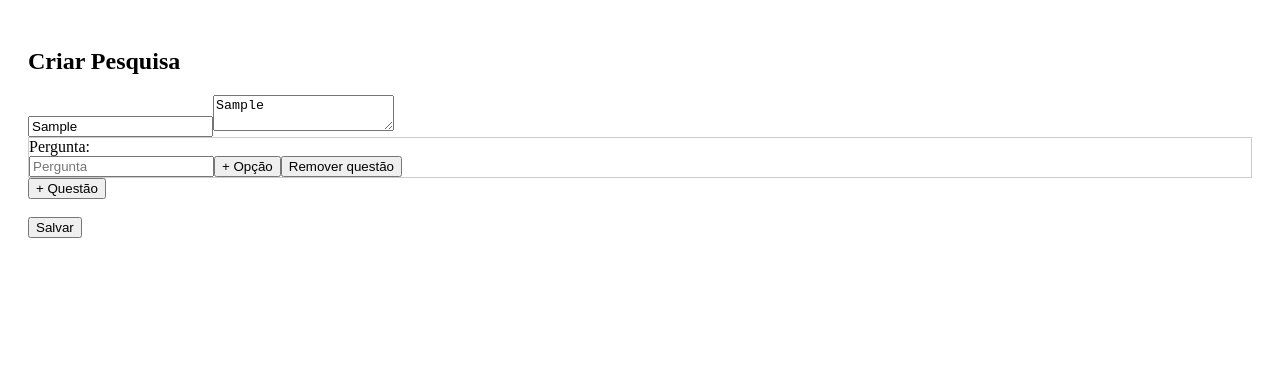
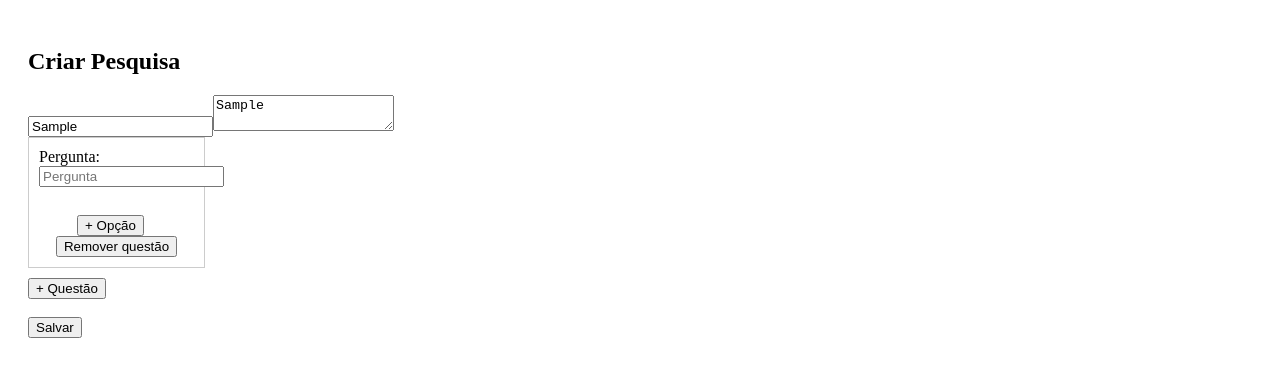
Before and after one commit to gauss-infinito/survey-app, a Next.js app in the folder frontend/: page /surveys/create in a window 1280 px wide. Both pictures are taken after typing "Sample", "Sample" into the empty fields and a click on the button "+ Questão". Shown: the top 376 px of the page. Built offline with nearby package versions, Linux system fonts and the light colour scheme.

Commit message:
Update QuestionForm.jsx

```diff
--- a/frontend/components/QuestionForm.jsx
+++ b/frontend/components/QuestionForm.jsx
@@ -22,10 +22,11 @@ export default function QuestionForm({ question, onChange, onRemove }) {
   };
 
   return (
-    <div style={{ border: "1px solid #ccc" }}>
+    <div style={{ width: "177px" }}>
+      <div style={{ border: "1px solid #ccc", padding: 10, marginBottom: 10 }}>
 
         <label htmlFor="question">Pergunta:</label><br />
-      <input type="text" id="question" name="question" placeholder="Pergunta" value={question.text} onChange={(e) => onChange({ ...question, text: e.target.value })} /><bt />
+        <input type="text" id="question" name="question" placeholder="Pergunta" value={question.text} onChange={(e) => onChange({ ...question, text: e.target.value })} /><br />
 
         {question.options.map((opt, i) => (
           <OptionForm
@@ -36,8 +37,11 @@ export default function QuestionForm({ question, onChange, onRemove }) {
           />
         ))}
 
-      <button onClick={addOption}>+ Opção</button>
+        <div style={{ textAlign: "center", marginTop: "28px" }}>
+          <button onClick={addOption}>+ Opção</button> &ensp;
           <button onClick={onRemove}>Remover questão</button>
+        </div>
+      </div>
     </div>
   );
 }
```
Lines whose indentation alone changed are shown as unchanged.
